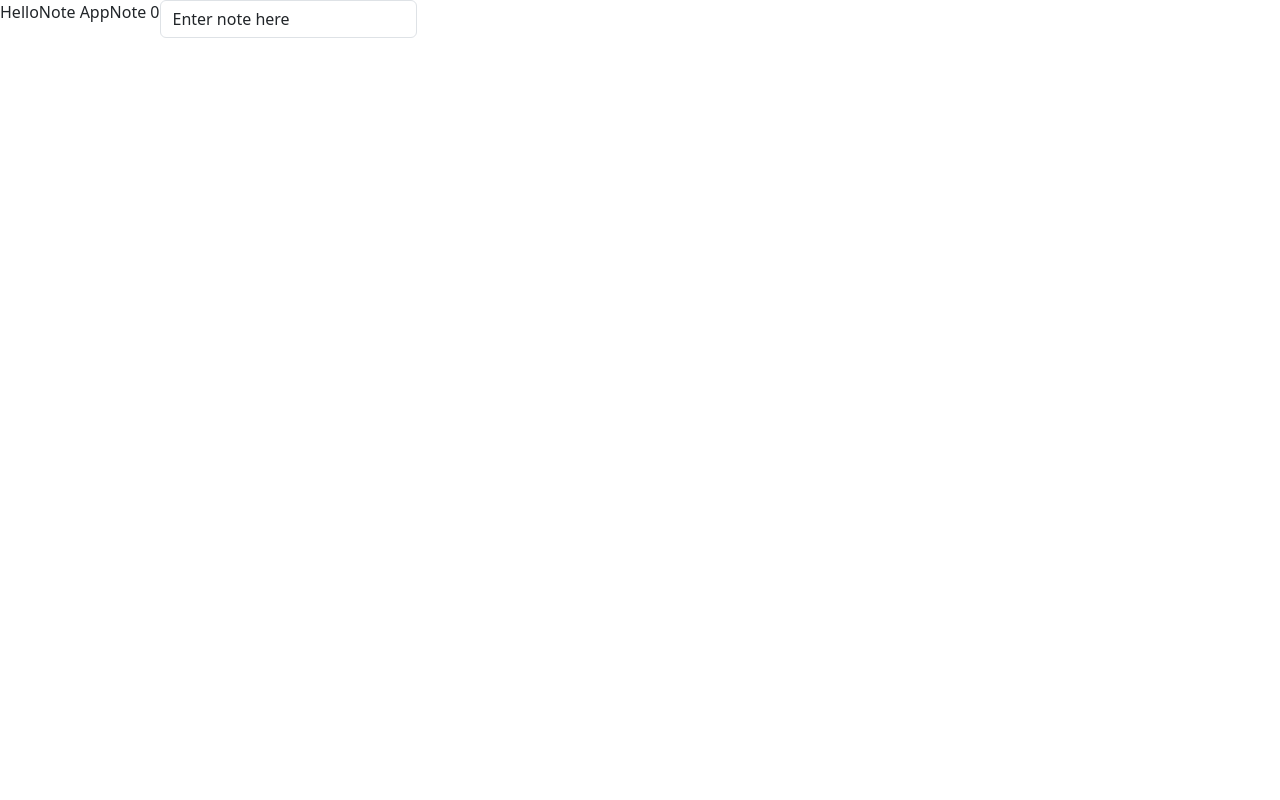
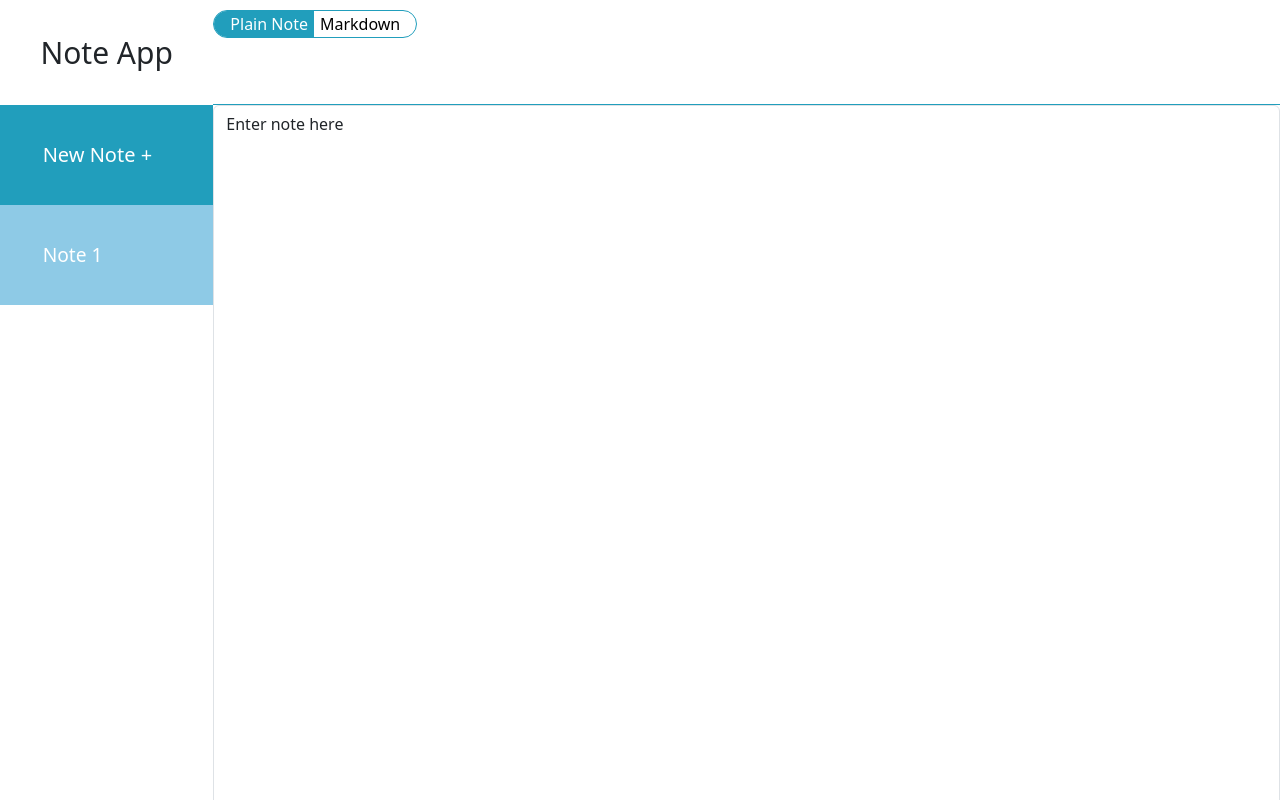
Before and after one commit to jingshiliu/note-app-react, a React (Create React App) app: page / in a window 1280 px wide. Built offline with nearby package versions, Linux system fonts and the light colour scheme.

Commit message:
Added styles and other features Next step make text editor work

```diff
--- a/public/index.html
+++ b/public/index.html
@@ -22,7 +22,7 @@
       work correctly both with client-side routing and a non-root public URL.
       Learn how to configure a non-root public URL by running `npm run build`.
     -->
-    <title>React App</title>
+    <title>Note App</title>
   </head>
   <body>
     <noscript>You need to enable JavaScript to run this app.</noscript>
--- a/src/App.css
+++ b/src/App.css
@@ -1,4 +1,123 @@
 .App{
     display: flex;
+    height: 100vh;
+    overflow-y: scroll;
+}
 
+/*--------------------------------Sidebar styling---------------------------*/
+.Sidebar{
+    width: 20%;
+    display: flex;
+    flex-direction: column;
+    height: inherit;
+    overflow-y: scroll;
 }
+
+#app-name{
+    width: 100%;
+    font-size: 30px;
+    display: inline-block;
+    text-align: center;
+    margin: 1em 0;
+}
+
+.sidebar-button{
+    color: grey;
+    cursor: pointer;
+    padding-left: 20%;
+    height: 100px;
+    min-height: 75px;
+    border: none;
+    background-color: transparent;
+    text-align: start;
+    font-size: 20px;
+}
+
+.sidebar-button:hover{
+    background-color: #8ecae6;
+    color: white;
+}
+
+.sidebar-button-selected{
+    background-color: #8ecae6;
+    color: white;
+}
+
+.new-note-button{
+    color: white;
+    background-color: #219ebc;
+}
+
+.new-note-button:hover{
+    background-color: #219ebce0;
+}
+
+
+.SidebarPreview{
+    display: flex;
+    align-items: center;
+    font-size: larger;
+}
+
+
+/*--------------------------------Editor styling---------------------------*/
+.Editor{
+    width: 100%;
+    height: inherit;
+    overflow-y: inherit;
+}
+
+.PropertyEditor{
+    width: inherit;
+    height: 105px;
+    position: fixed;
+    top: 0;
+    background-color: white;
+    border-bottom: 1px solid #219ebc;
+}
+
+.TextEditor{
+    width: 98%;
+    height: 100vh;
+    overflow-y: scroll;
+    padding: 1em;
+    border-radius:0 1em 0 0;
+    margin-top: 105px;
+    border-left: 1px solid #219ebc;
+}
+
+/*.TextEditor:focus{*/
+/*    border: none;*/
+/*    border-left: 1px solid #219ebc;*/
+/*}*/
+
+.note-type-buttons-container{
+    display: inline-block;
+    border: 1px solid #219ebc;
+    border-radius: 1em;
+    margin-top: 10px;
+    overflow: hidden;
+}
+
+.note-type-button{
+    background-color: transparent;
+    border: none;
+}
+
+.note-type-button:hover{
+    background-color: #219ebc;
+    color: white;
+}
+
+.note-type-buttons-container .note-type-button:first-child{
+    padding-left: 1em;
+}
+
+.note-type-buttons-container .note-type-button:last-child{
+    padding-right: 1em;
+}
+
+.note-type-button-selected{
+    background-color: #219ebc;
+    color: white;
+}
--- a/src/App.js
+++ b/src/App.js
@@ -1,7 +1,6 @@
 import React, {useState} from "react"
 import Sidebar from "./components/Sidebar"
 import Editor from "./components/Editor"
-import Header from "./components/Header";
 import {nanoid} from "nanoid"
 import {data, saveDataToLocalStorage} from "./data";
 import 'bootstrap/dist/css/bootstrap.min.css'
@@ -14,7 +13,7 @@ export default function App() {
 
     function updateNote(text) {
         setNotes(notes.map(note => {
-            if(note.id === currentNoteID)
+            if (note.id === currentNoteID)
                 return {...note, body: text}
             return note
         }))
@@ -26,17 +25,17 @@ export default function App() {
             id: nanoid(),
             body: 'Write notes here...'
         }
-        setNotes({...notes, newNote})
+        let newNotes = [...notes, newNote]
+        setNotes(newNotes)
         setCurrentNoteID(newNote.id)
+        saveDataToLocalStorage(newNotes)
     }
 
     const editorProps = {currentNoteID, notes, updateNote}
-    const sidebarProps = {createNote, notes, setCurrentNoteID}
+    const sidebarProps = {createNote, notes, setCurrentNoteID, currentNoteID}
 
     return (
         <div className='App'>
-            <span>Hello</span>
-            <Header />
             <Sidebar {...sidebarProps}/>
             <Editor {...editorProps}/>
         </div>
--- a/src/components/Editor.jsx
+++ b/src/components/Editor.jsx
@@ -1,18 +1,17 @@
-import React from "react"
+import React, {useState}from "react"
 import '../App.css'
+import PropertyEditor from "./PropertyEditor";
+import TextEditor from "./TextEditor";
+
 
 export default function Editor({currentNoteID, notes, updateNote}) {
+    const [textContent, setTextContent] = useState(notes.find(note => note.id === currentNoteID).body)
 
+    const textEditorProps = {textContent, setTextContent, updateNote}
     return (
         <div className='Editor'>
-            <input onChange={()=>{
-                        updateNote(document.querySelector('.Editor input').value)
-                    }}
-                   className='editor-body form-control'
-                   type="text"
-                   value={notes.find(note => note.id === currentNoteID).body}
-            />
-
+            <PropertyEditor />
+            <TextEditor {...textEditorProps} />
         </div>
     )
 }
--- a/src/components/Header.jsx
+++ /dev/null
@@ -1,9 +0,0 @@
-import React from "react";
-
-export default function Header(){
-    return (
-        <div className='Header'>
-            <span>Note App</span>
-        </div>
-    )
-}
--- /dev/null
+++ b/src/components/PropertyEditor.jsx
@@ -0,0 +1,24 @@
+import React, {useState} from 'react';
+
+export default function PropertyEditor(){
+    const [selection, setSelection] = useState( 'plain-note');
+
+    let plainNoteButton
+    let markdownButton
+    if(selection === 'plain-note'){
+        plainNoteButton = <button className='note-type-button note-type-button-selected' onClick={()=>setSelection('plain-note')}>Plain Note</button>
+        markdownButton = <button className='note-type-button' onClick={()=>setSelection('markdown')}>Markdown</button>
+    } else{
+        plainNoteButton = <button className='note-type-button' onClick={()=>setSelection('plain-note')}>Plain Note</button>
+        markdownButton = <button className='note-type-button note-type-button-selected' onClick={()=>setSelection('markdown')}>Markdown</button>
+    }
+
+    return (
+        <div className='PropertyEditor'>
+            <div className='note-type-buttons-container'>
+                {plainNoteButton}
+                {markdownButton}
+            </div>
+        </div>
+    )
+}
--- a/src/components/Sidebar.jsx
+++ b/src/components/Sidebar.jsx
@@ -1,15 +1,22 @@
 import React from "react"
+import './SidebarPreview'
+import SidebarPreview from "./SidebarPreview";
 
-export default function Sidebar({notes, createNote}) {
-    let count = 0;
+export default function Sidebar({notes, createNote, setCurrentNoteID, currentNoteID}) {
+    let count = 1;
     return(
         <div className='Sidebar'>
+            <span id='app-name'>Note App</span>
+            <button className='sidebar-button new-note-button' onClick={createNote}>New Note + </button>
             {
                 notes.map(note => {
-                    return <div key={note.id}>Note {count++}</div>
+                    return <SidebarPreview setCurrentNoteID={setCurrentNoteID}
+                                           currentNoteID={currentNoteID}
+                                           innerText={`Note ${count++}`}
+                                           noteID={note.id}
+                                           key={note.id} />
                 })
             }
-
         </div>
     )
 }
--- /dev/null
+++ b/src/components/SidebarPreview.jsx
@@ -0,0 +1,19 @@
+import React from "react";
+
+export default function SidebarPreview({setCurrentNoteID, innerText, noteID, currentNoteID}) {
+
+    let sidebarPreview;
+    if (noteID === currentNoteID) {
+        sidebarPreview = <div className='SidebarPreview sidebar-button sidebar-button-selected'
+                              onClick={() => setCurrentNoteID(noteID)}>
+                            <span>{innerText}</span>
+                         </div>
+    } else {
+        sidebarPreview = <div className='SidebarPreview sidebar-button' onClick={() => setCurrentNoteID(noteID)}>
+                            <span>{innerText}</span>
+                        </div>
+    }
+    return (
+        sidebarPreview
+    )
+}
--- /dev/null
+++ b/src/components/TextEditor.jsx
@@ -0,0 +1,14 @@
+import React from 'react'
+
+export default function TextEditor({textContent, setTextContent, updateNote}){
+    return (
+        <div className='TextEditor form-control'
+             onInput={e => {
+                 setTextContent(e.target.innerText)
+                 updateNote(e.target.innerText)
+             }}
+             contentEditable={true}>
+            {textContent}
+        </div>
+    )
+}
```
